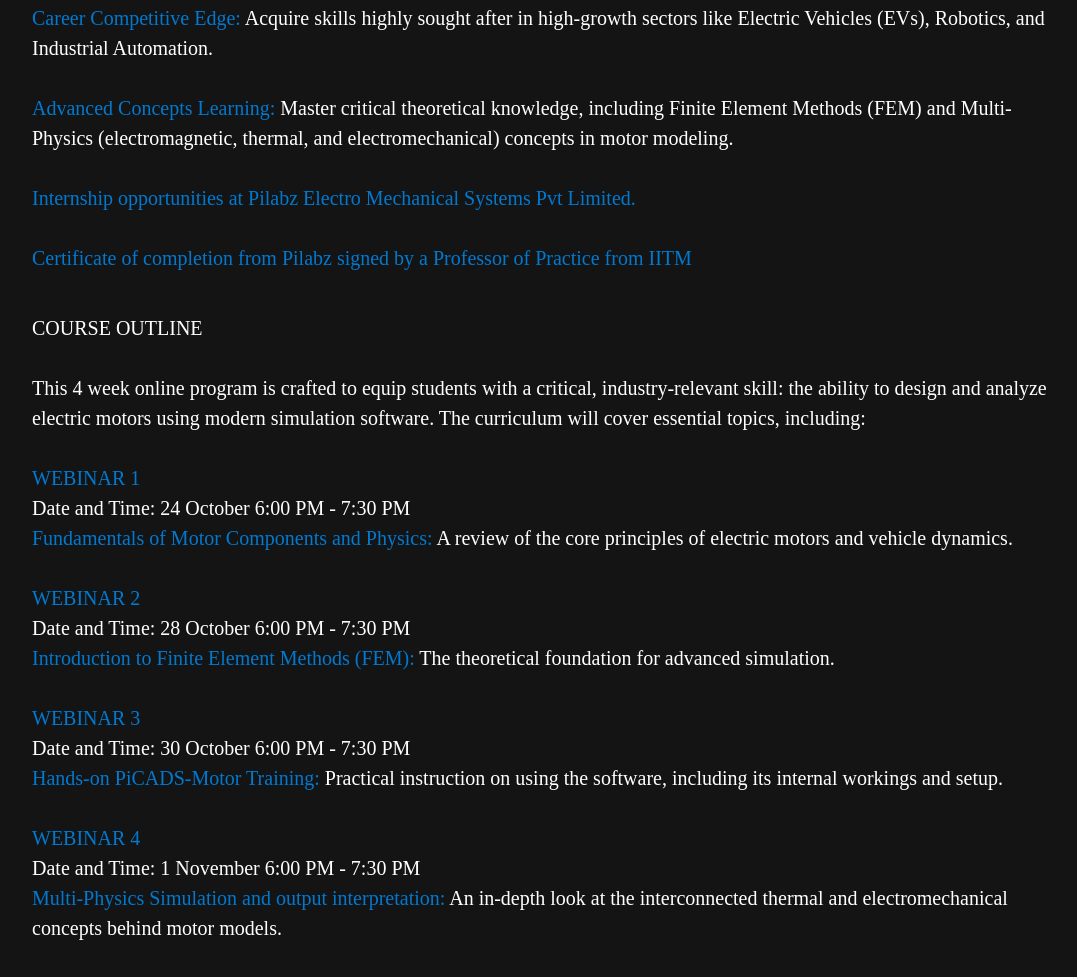
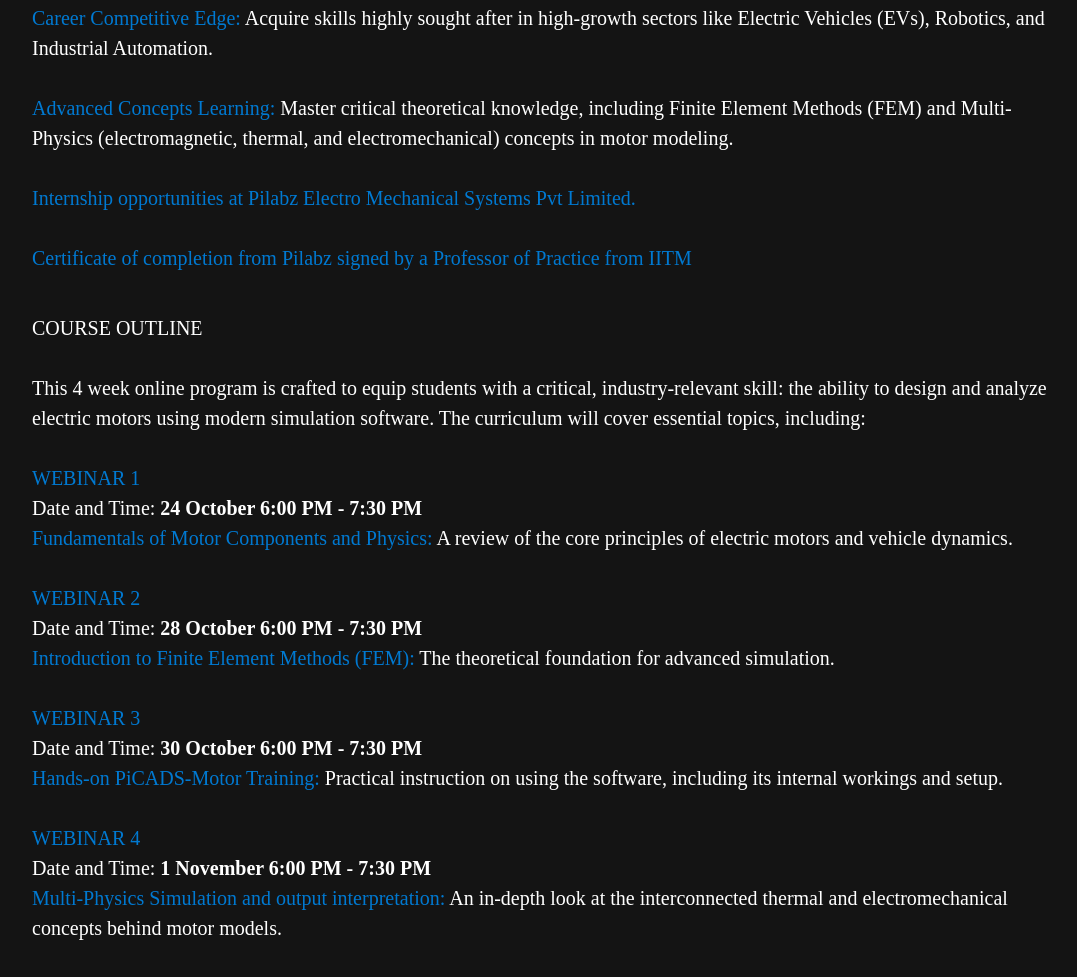
Before and after one commit to pilabz/pilabz-website, a plain HTML site: page courses/index.html in a window 1280 px wide. Shown: the part 225-1202 px from the top of the page, without its empty margins (88-1165 px from the left). Drawn offline with Linux system fonts and the light colour scheme; a web font is replaced by a local one.

Commit message:
Minor correction

```diff
--- a/courses/index.html
+++ b/courses/index.html
@@ -50,16 +50,16 @@
                 This 4 week online program is crafted to equip students with a critical, industry-relevant  skill: the ability to design and analyze electric motors using modern simulation software. The  curriculum will cover essential topics, including:
                 <br><br>
                 <span class="productListTitle">WEBINAR 1</span><br>
-                Date and Time: 24 October 6:00 PM - 7:30 PM<br>
+                Date and Time: <span class="dateTime">24 October 6:00 PM - 7:30 PM</span><br>
                 <span class="productListTitle">Fundamentals of Motor Components and Physics:</span> A review of the core principles of  electric motors and vehicle dynamics. <br><br>
                 <span class="productListTitle">WEBINAR 2</span><br>
-                Date and Time: 28 October 6:00 PM - 7:30 PM<br>
+                Date and Time: <span class="dateTime">28 October 6:00 PM - 7:30 PM</span><br>
                 <span class="productListTitle">Introduction to Finite Element Methods (FEM):</span> The theoretical foundation for  advanced simulation. <br><br>
                 <span class="productListTitle">WEBINAR 3</span><br>
-                Date and Time: 30 October 6:00 PM - 7:30 PM<br>
+                Date and Time: <span class="dateTime">30 October 6:00 PM - 7:30 PM</span><br>
                 <span class="productListTitle">Hands-on PiCADS-Motor Training:</span> Practical instruction on using the software,  including its internal workings and setup. <br><br>
                 <span class="productListTitle">WEBINAR 4</span><br>
-                Date and Time: 1 November 6:00 PM - 7:30 PM<br>
+                Date and Time: <span class="dateTime">1 November 6:00 PM - 7:30 PM</span><br>
                 <span class="productListTitle">Multi-Physics Simulation and output interpretation:</span> An in-depth look at the interconnected thermal and electromechanical concepts behind motor models. <br>
                 <br>
             </p>
--- a/courses/styles.css
+++ b/courses/styles.css
@@ -61,6 +61,10 @@
     color: #FFFFFF;
     font-size: 20px;
     display: block;
+}
+
+.dateTime {
+    font-weight: 600;
 }
 
 .productTable {
```
